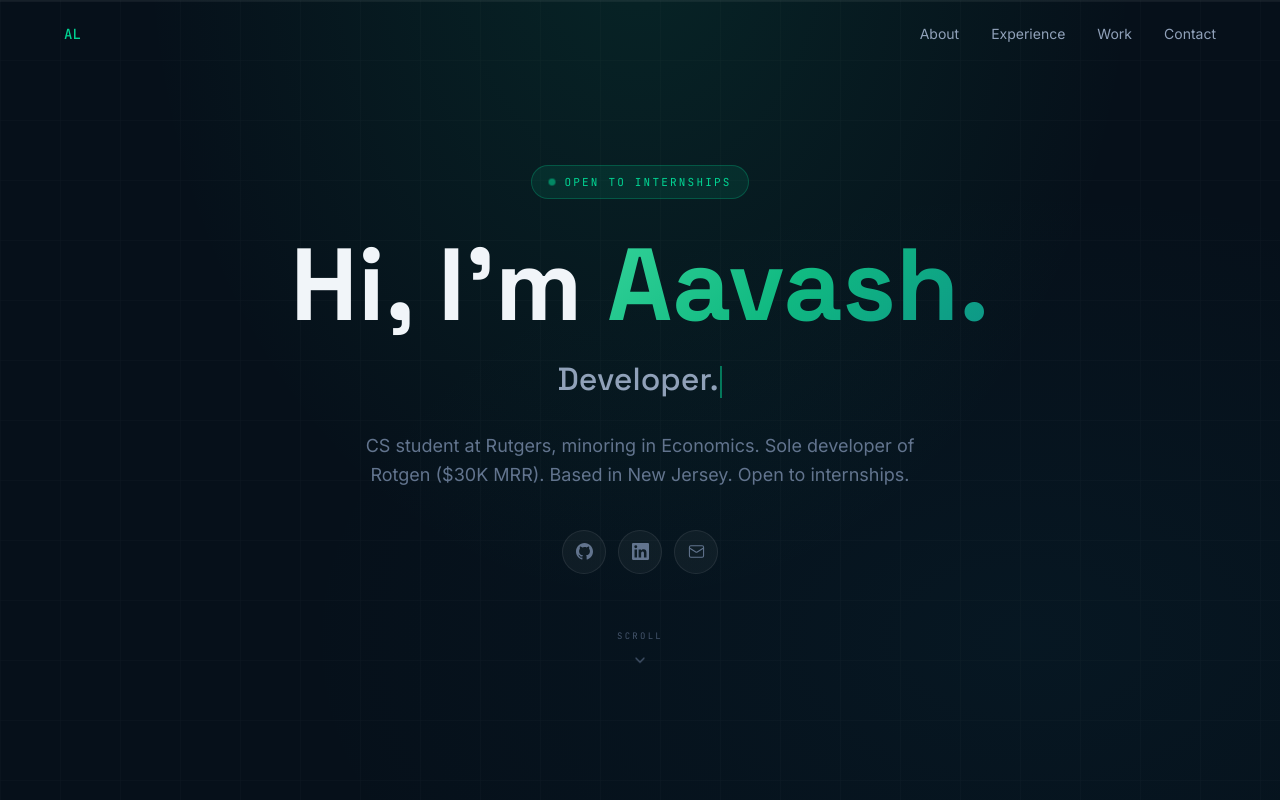
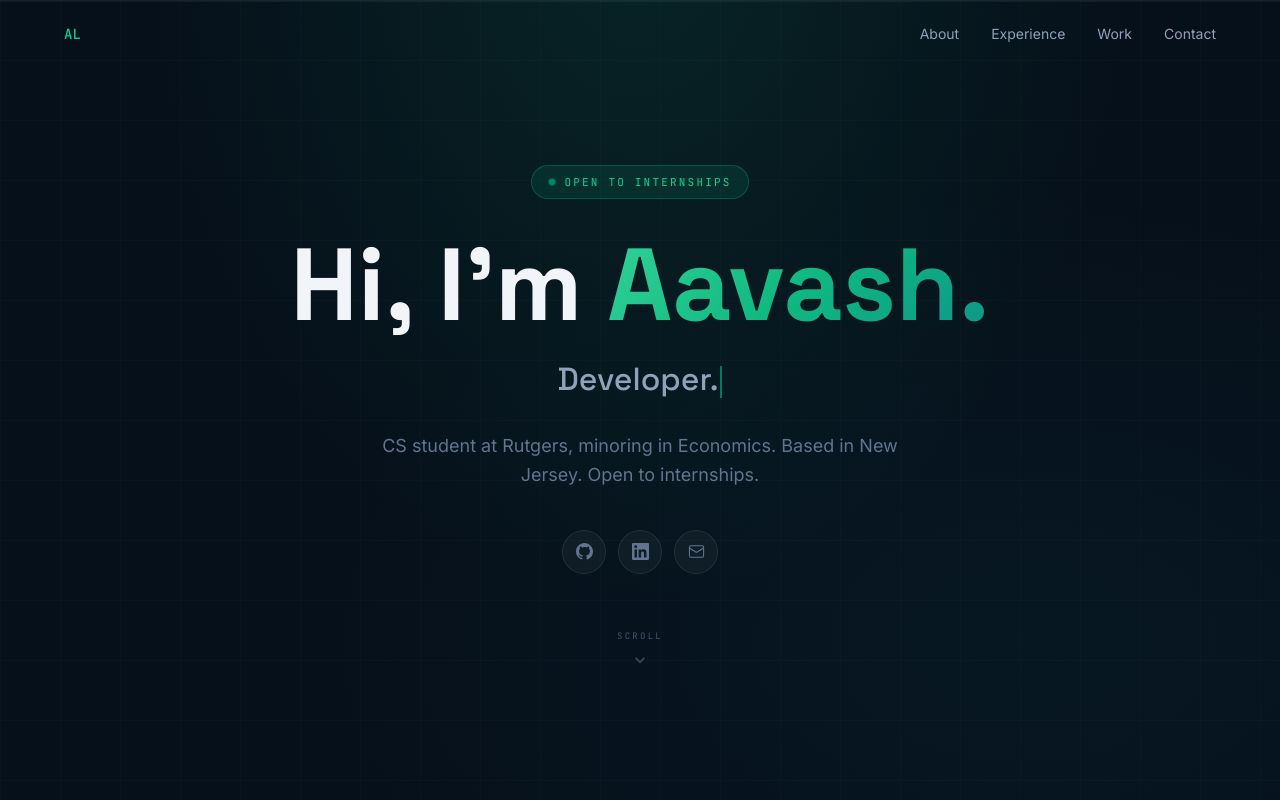
Before and after one commit to Aavash-L/personalport, a Next.js app: page / in a window 1280 px wide. Shown: the top 800 px of the page. Built offline with nearby package versions, Linux system fonts and the light colour scheme.

Commit message:
Remove Rotgen MRR line from hero description

```diff
--- a/components/sections/Hero.tsx
+++ b/components/sections/Hero.tsx
@@ -167,8 +167,8 @@ export function Hero() {
           animate={{ opacity: 1, y: 0 }}
           transition={{ duration: 0.6, delay: 0.85 }}
         >
-          CS student at Rutgers, minoring in Economics. Sole developer of
-          Rotgen ($30K MRR). Based in New Jersey. Open to internships.
+          CS student at Rutgers, minoring in Economics. Based in New Jersey.
+          Open to internships.
         </motion.p>
 
         {/* Social links */}
```
